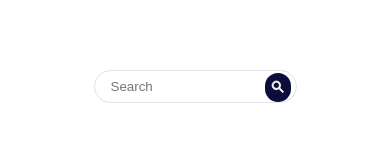
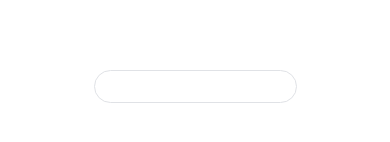
Before and after one commit to iannmuller0/dws-blog, a React (Vite) app: page / in a window 390 px wide. Both pictures are taken after a click on the element 195 px from the left and 422 px from the top of the page. Shown: the part 336-478 px from the top of the page. Built offline with nearby package versions, Linux system fonts and the light colour scheme.

Commit message:
feat: create logic to render mobile or desktop search

```diff
--- /dev/null
+++ b/src/modules/shared/components/search/desktop.tsx
@@ -0,0 +1,37 @@
+import type React from "react";
+import { useState } from "react";
+import SvgSearch from "../../../../assets/icons/search";
+import { Wrapper, IconContainer } from "./search.styles";
+import type { SearchProps } from "./interface";
+
+const SearchDesk: React.FC<SearchProps> = ({ onSearch }) => {
+	const [query, setQuery] = useState<string>("");
+
+	const handleInputChange = (event: React.ChangeEvent<HTMLInputElement>) => {
+		setQuery(event.target.value);
+	};
+
+	const handleSubmit = (
+		event: React.MouseEvent<HTMLDivElement, MouseEvent>,
+	) => {
+		event.preventDefault();
+		onSearch(query);
+	};
+
+	return (
+		<Wrapper>
+			<input
+				name="search"
+				type="text"
+				value={query}
+				onChange={handleInputChange}
+				placeholder="Search"
+			/>
+			<IconContainer onClick={handleSubmit}>
+				<SvgSearch />
+			</IconContainer>
+		</Wrapper>
+	);
+};
+
+export default SearchDesk;
--- a/src/modules/shared/components/search/index.tsx
+++ b/src/modules/shared/components/search/index.tsx
@@ -1,36 +1,21 @@
-import type React from "react";
-import { useState } from "react";
-import SvgSearch from "../../../../assets/icons/search";
-import { Wrapper, IconContainer } from "./search.styles";
+import React from "react";
 import type { SearchProps } from "./interface";
 
+import useScreenSize from "../../utils/useBreakpoint";
+const SearchMob = React.lazy(() => import("./mobile"));
+const SearchDesk = React.lazy(() => import("./desktop"));
+
 const Search: React.FC<SearchProps> = ({ onSearch }) => {
-	const [query, setQuery] = useState<string>("");
-
-	const handleInputChange = (event: React.ChangeEvent<HTMLInputElement>) => {
-		setQuery(event.target.value);
-	};
-
-	const handleSubmit = (
-		event: React.MouseEvent<HTMLDivElement, MouseEvent>,
-	) => {
-		event.preventDefault();
-		onSearch(query);
-	};
+	const isMobile = useScreenSize();
 
 	return (
-		<Wrapper>
-			<input
-				name="search"
-				type="text"
-				value={query}
-				onChange={handleInputChange}
-				placeholder="Search"
-			/>
-			<IconContainer onClick={handleSubmit}>
-				<SvgSearch />
-			</IconContainer>
-		</Wrapper>
+		<div>
+			{isMobile ? (
+				<SearchMob onSearch={onSearch} />
+			) : (
+				<SearchDesk onSearch={onSearch} />
+			)}
+		</div>
 	);
 };
 
--- /dev/null
+++ b/src/modules/shared/components/search/mobile.tsx
@@ -0,0 +1,50 @@
+import type React from "react";
+import { useState } from "react";
+import SvgSearch from "../../../../assets/icons/search";
+import { Wrapper, IconContainer } from "./search.styles";
+import type { SearchProps } from "./interface";
+
+const SearchMob: React.FC<SearchProps> = ({ onSearch }) => {
+	const [query, setQuery] = useState<string>("");
+	const [isInputVisible, setIsInputVisible] = useState<boolean>(false);
+
+	const handleInputChange = (event: React.ChangeEvent<HTMLInputElement>) => {
+		setQuery(event.target.value);
+	};
+
+	const handleIconClick = (
+		event: React.MouseEvent<HTMLDivElement, MouseEvent>,
+	) => {
+		event.preventDefault();
+		setIsInputVisible(true);
+	};
+
+	const handleSubmit = (
+		event: React.MouseEvent<HTMLDivElement, MouseEvent>,
+	) => {
+		event.preventDefault();
+		onSearch(query);
+	};
+
+	return (
+		<Wrapper onClick={handleSubmit}>
+			{isInputVisible && (
+				<Wrapper>
+					<input
+						name="search"
+						type="text"
+						value={query}
+						onChange={handleInputChange}
+					/>
+				</Wrapper>
+			)}
+			{!isInputVisible && (
+				<IconContainer onClick={handleIconClick}>
+					<SvgSearch />
+				</IconContainer>
+			)}
+		</Wrapper>
+	);
+};
+
+export default SearchMob;
--- /dev/null
+++ b/src/modules/shared/utils/useBreakpoint.ts
@@ -0,0 +1,21 @@
+import { useState, useEffect, useCallback } from "react";
+
+const useScreenSize = () => {
+	const [isMobile, setIsMobile] = useState<boolean>(false);
+
+    const checkScreenSize = useCallback(() => {
+        const mobileBreakpoint = 768;
+        setIsMobile(window.innerWidth < mobileBreakpoint);
+    }, []);
+
+	useEffect(() => {
+		checkScreenSize();
+		window.addEventListener("resize", checkScreenSize);
+
+		return () => window.removeEventListener("resize", checkScreenSize);
+	}, [checkScreenSize]);
+
+	return isMobile;
+};
+
+export default useScreenSize;
```
